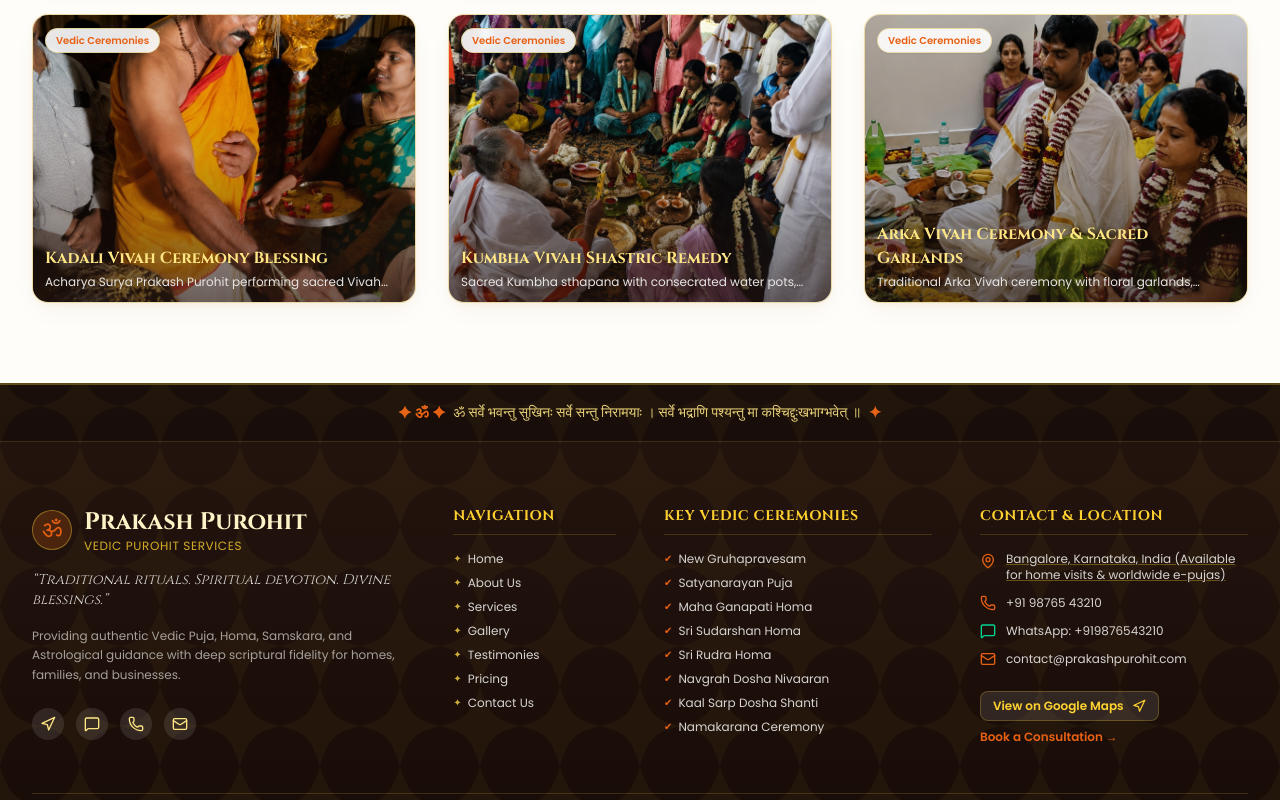
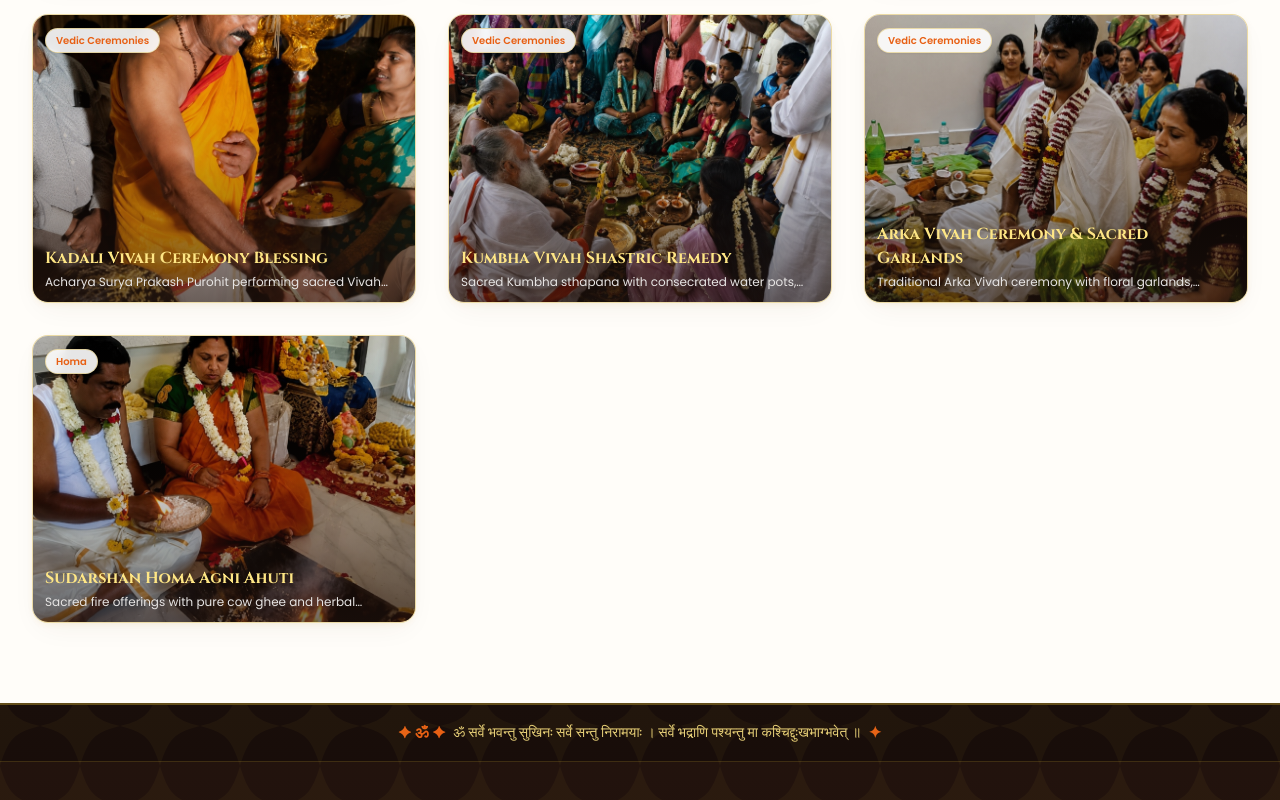
Before and after one commit to Shrikanthkk/prakash-purohit, a React (Vite) app: page /gallery in a window 1280 px wide. Shown: the part 1900-2700 px from the top of the page. Built offline with nearby package versions, Linux system fonts and the light colour scheme; a web font is replaced by a local one.

Commit message:
Update Sudarshan Homa service image with authentic fire ritual photograph

```diff
--- a/src/data/galleryData.ts
+++ b/src/data/galleryData.ts
@@ -137,5 +137,13 @@ export const galleryData: GalleryItem[] = [
     image: '/services/arka-vivah.jpg',
     caption: 'Traditional Arka Vivah ceremony with floral garlands, sacred kalash offerings, and Vedic family sankalpam.',
     location: 'Sacred Griha Mandapam'
+  },
+  {
+    id: 'gal-16',
+    title: 'Sudarshan Homa Agni Ahuti',
+    category: 'Homa',
+    image: '/services/sudarshan-homa.jpg',
+    caption: 'Sacred fire offerings with pure cow ghee and herbal samidhas during Sri Sudarshana protective Havan.',
+    location: 'Home Yagya Shala'
   }
 ];
--- a/src/data/servicesData.ts
+++ b/src/data/servicesData.ts
@@ -143,7 +143,7 @@ export const servicesData: ServiceItem[] = [
         answer: 'Anyone facing continuous unexplainable hurdles, health concerns, or negative domestic ambiance.'
       }
     ],
-    image: '/services/vivah-shanti-homa.jpg',
+    image: '/services/sudarshan-homa.jpg',
     priceNote: 'Starting from ₹ 6,500'
   },
   {
```
Also changed, not shown: public/services/sudarshan-homa.jpg (added), src/assets/services/sudarshan-homa.jpg (added).
